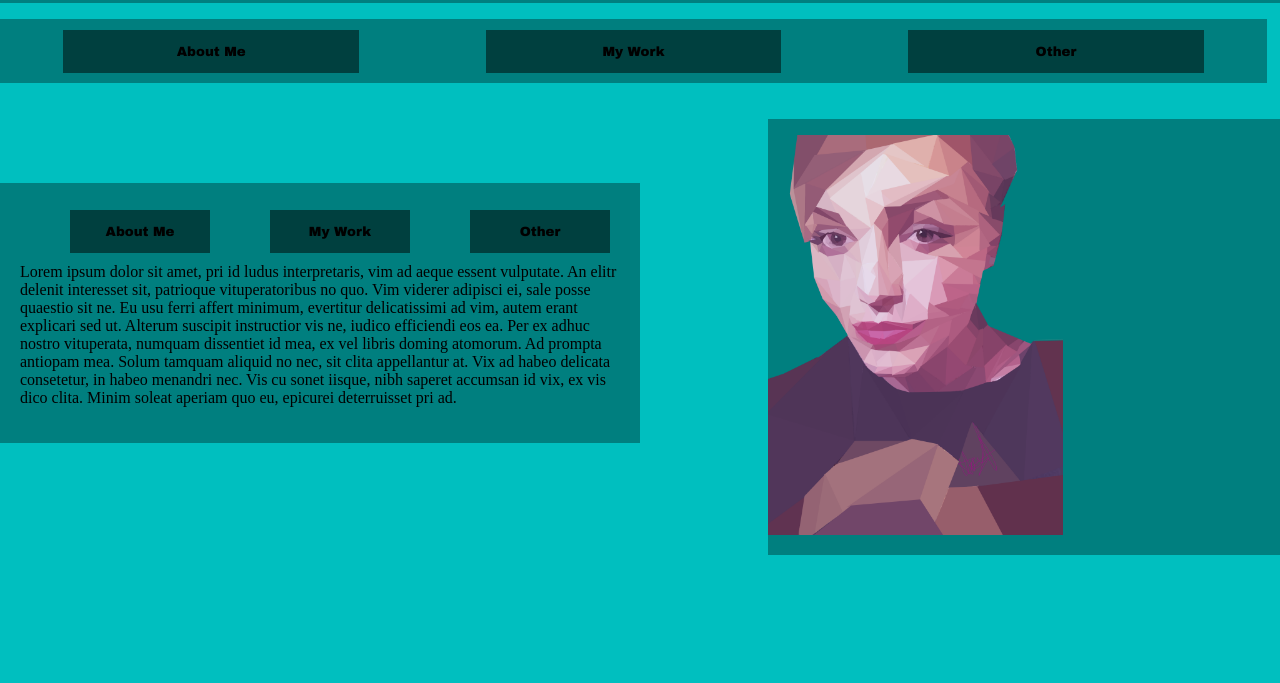
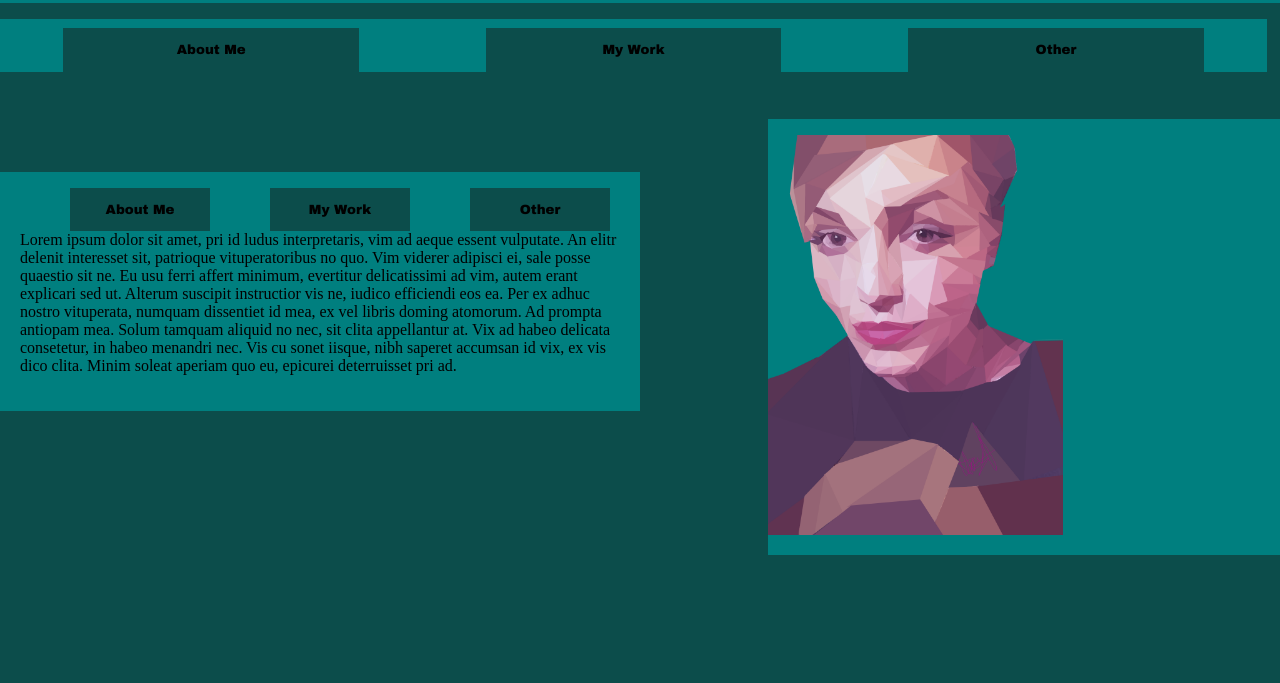
Before and after one commit to HampusHauffman/gameWeb, a plain HTML site: page Index.html in a window 1280 px wide. Shown: the part 117-800 px from the top of the page. Drawn offline with nearby package versions, Linux system fonts and the light colour scheme.

Commit message:
made the top par of buttons stick to the bottom

```diff
--- a/Index.html
+++ b/Index.html
@@ -42,7 +42,7 @@
 
 		<div id = "menu" class = "menuOne">
 			<ul id = "menuLiOne">
-					<li> <button type="button"  class = "btnOne"> <p>About Me</p> </button> </li>
+					<li> <button type="button"  class = "btnOne" id = "btnOneOne"> <p>About Me</p> </button> </li>
 					<li> <button type="button"  class = "btnOne"> <p>My Work</p> </button> </li>
 					<li> <button type="button"  class = "btnOne"> <p>Other</p> </button> </li>
 			</ul>
--- a/Style.css
+++ b/Style.css
@@ -16,30 +16,37 @@
 
 .menuOne ul li{
     text-align: center;
-    line-height: 400%;
     background-color: #007F7F;
     float: left;
     display: block;
     width: 33%;
     font-family: Arial Black;
+
 }
 
 .btnOne{
     width:70%;
     border:none;
-    background-color: #00403F;
+    background-color: #0C4D4B;
     font-family: Arial Black;
+    margin-top: 9px;
+
+
+}
+
+#btnOneOne{
+        background-color: #0C4D4B;
 }
 
 
 .menuTwo ul li{
 	text-align: center;
-	line-height: 400%;
     background-color: #007F7F;
     float: left;
     display: block;
     width: 33.333333333%;
     font-family: Arial Black;
+    margin: 0;
 }
 
 
@@ -51,14 +58,16 @@
     margin-top: 100px;
     float: left;
 
-
 }
 
 .btnTwo{
     width:70%;
     border:none;
-    background-color: #00403F;
-    font-family: Arial Black;
+    background-color: #0C4D4B;
+    font-family: Arial black;
+    margin-bottom: 0px;
+        margin: 0;
+
 }
 
 #paragraphOne{
@@ -84,6 +93,8 @@ img{
 
 
 
+
+
 body{
 	padding: 0;
 	margin: 0;
@@ -91,6 +102,7 @@ body{
 }
 
 html{
-	background-color: #00BFBF;
+	background-color: #0C4D4B;
+
 
 }
```
